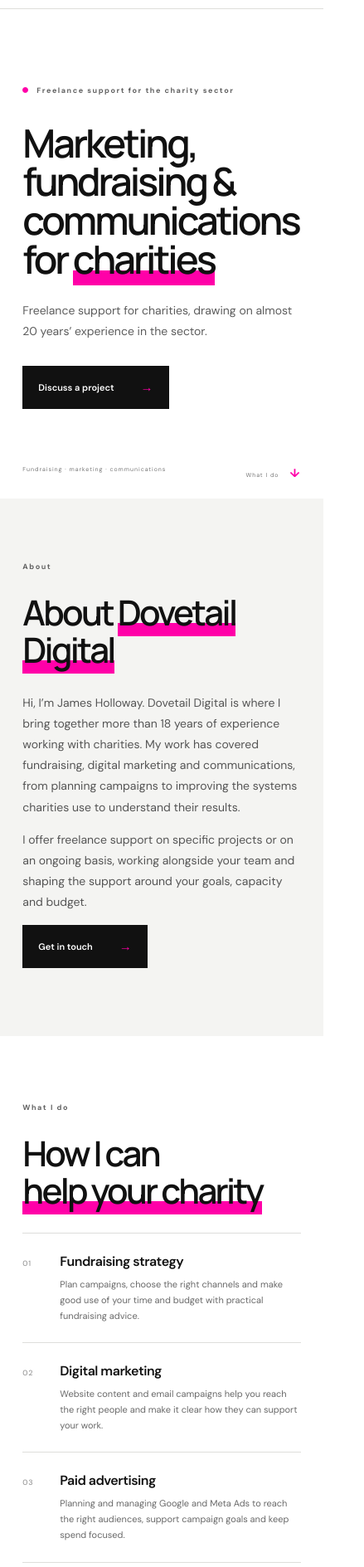
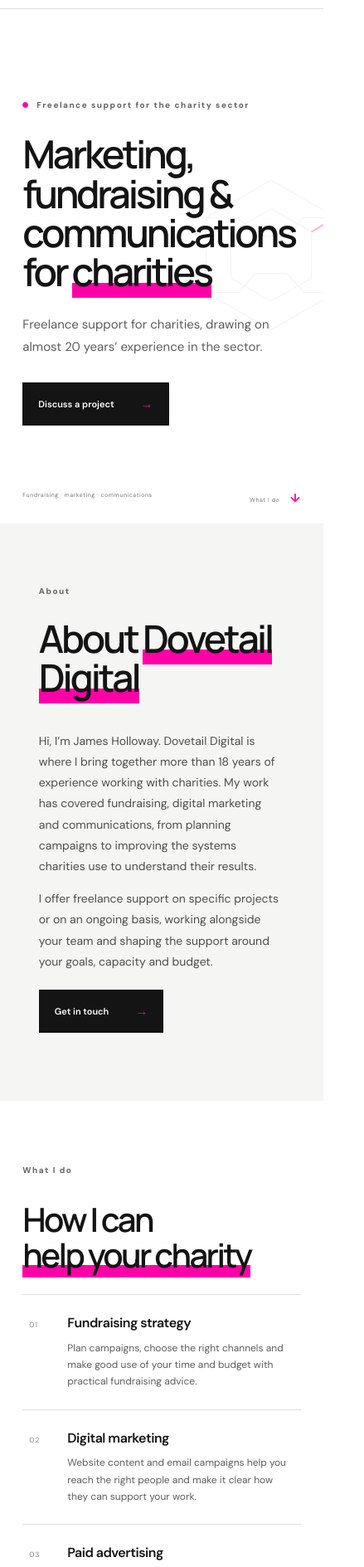
Before and after one commit to dovetaildigital/dovetaildigital, a plain HTML site: page public/index.html in a window 390 px wide. Shown: the part 73-1962 px from the top of the page at 83% size, 439 px wide, since content can reach past the window. Drawn offline with Linux system fonts and the light colour scheme.

Commit message:
Refine Dovetail homepage editorial design

```diff
--- a/public/index.html
+++ b/public/index.html
@@ -42,6 +42,12 @@
           <p class="intro">Freelance support for charities, drawing on almost 20 years’ experience in the sector.</p>
           <a class="button" href="#contact">Discuss a project <span aria-hidden="true">→</span></a>
         </div>
+        <svg class="hero-mark" viewBox="0 0 320 360" fill="none" aria-hidden="true" focusable="false">
+          <path d="M160 18 292 94v152l-132 76L28 246V94L160 18Z" />
+          <path d="M160 76 242 123v94l-82 47-82-47v-94l82-47Z" />
+          <path d="M28 94h66l34 38h64l34-38h66M28 246h66l34-38h64l34 38h66" />
+          <path class="hero-mark-accent" d="m242 123 50-29" />
+        </svg>
         <div class="hero-bottom"><span>Fundraising · marketing · communications</span><a href="#services">What I do <b>↓</b></a></div>
       </section>
 
--- a/public/styles.css
+++ b/public/styles.css
@@ -33,3 +33,94 @@ html{scroll-behavior:smooth;scroll-padding-top:24px}
 .back-to-top:focus-visible .back-to-top-arrow{outline:2px solid var(--accent);outline-offset:3px}
 footer{border-top:1px solid var(--line)}
 @media(max-width:800px){.back-to-top-section{padding-top:18px;padding-bottom:20px}}
+
+/* Editorial refinements */
+:root{--ink:#141414;--soft:#f5f5f3;--line:#dededb;--accent:#ff00a8}
+html{scroll-padding-top:32px}
+.eyebrow{font-size:10px;letter-spacing:.15em;line-height:1.5}
+.hero{min-height:700px;padding-top:112px;padding-bottom:86px}
+.hero-copy{max-width:930px}
+.hero h1{max-width:900px;font-size:clamp(60px,7vw,96px);letter-spacing:-.07em;line-height:.98}
+.hero .intro{max-width:520px;font-size:16px;line-height:1.75}
+.hero-mark{position:absolute;width:clamp(220px,25vw,360px);height:auto;right:8vw;top:50%;transform:translateY(-48%);color:#d8d8d4;opacity:.72;pointer-events:none}
+.hero-mark path{stroke:currentColor;stroke-width:1.1;vector-effect:non-scaling-stroke}
+.hero-mark .hero-mark-accent{stroke:var(--accent);stroke-width:2}
+.hero-bottom{font-size:9px;letter-spacing:.12em}
+.intro-section{padding:112px 12vw 124px}
+.intro-grid{display:block}
+.intro-grid h2{max-width:9ch;font-size:clamp(48px,6.2vw,78px);line-height:1.02}
+.intro-text{max-width:560px;margin:clamp(48px,8vw,104px) 0 0 auto}
+.intro-text p,.approach-text p{font-size:15px;line-height:1.82;color:#4e4e4b}
+.intro-text .button{margin-top:7px}
+.services{padding-top:112px;padding-bottom:126px}
+.services>.eyebrow{margin-bottom:40px}
+.services-grid{grid-template-columns:.72fr 1.28fr;gap:9%;align-items:start}
+.services-grid h2{position:sticky;top:42px;font-size:clamp(38px,4vw,52px);line-height:1.08}
+.service{padding:29px 12px 30px;transition:background-color .18s ease}
+.service::before{left:0;top:0;bottom:0;width:2px}
+.service:hover,.service:focus-within{background:#fafaf9}
+.service h3{font-size:18px;line-height:1.35}
+.service p{font-size:13px;line-height:1.7;color:#5d5d5a}
+.approach{padding:100px 12vw 116px;background:var(--soft)}
+.approach-grid{grid-template-columns:minmax(180px,.62fr) minmax(0,1.38fr);gap:12%;align-items:end}
+.approach h2{max-width:7ch;font-size:clamp(42px,4.6vw,60px);line-height:1.04}
+.approach-text{max-width:590px;padding-bottom:4px}
+.approach-text p{font-size:17px;line-height:1.8}
+.contact{padding:96px 12vw 108px;background:#141414}
+.contact>.eyebrow{color:#c0c0bd;margin-bottom:38px}
+.contact-row{grid-template-columns:.88fr 1.12fr;gap:11%;align-items:start}
+.contact h2{font-size:clamp(54px,6.1vw,82px);line-height:1.02;letter-spacing:-.07em;margin-bottom:25px}
+.contact h2 em{color:#ff21b0}
+.contact-copy>p{max-width:410px;font-size:15px;line-height:1.8;color:#c5c5c2}
+.contact-form fieldset{gap:20px}
+.contact-form label{font-size:10px;letter-spacing:.12em}
+.contact-form input,.contact-form textarea{border-color:#555;padding:14px 15px;line-height:1.55;transition:border-color .18s ease,background-color .18s ease}
+.contact-form input:focus,.contact-form textarea:focus{border-color:var(--accent);background:#242424}
+.contact-form .button{padding:17px 20px;min-height:50px}
+.button:focus-visible,.site-header a:focus-visible,.footer-links a:focus-visible,.hero-bottom a:focus-visible{outline:2px solid var(--accent);outline-offset:4px}
+@media(max-width:800px){
+  .hero{min-height:650px;padding-top:88px}
+  .hero-mark{right:4vw;width:250px;opacity:.42}
+  .hero-copy{max-width:760px}
+  .intro-section{padding-top:86px;padding-bottom:94px}
+  .intro-grid h2{max-width:10ch}
+  .intro-text{margin-top:48px}
+  .services{padding-top:88px;padding-bottom:98px}
+  .services-grid{grid-template-columns:1fr;gap:34px}
+  .services-grid h2{position:static}
+  .approach{padding-top:84px;padding-bottom:92px}
+  .approach-grid{grid-template-columns:.8fr 1.2fr;gap:8%;align-items:end}
+  .approach-text p{font-size:15px}
+  .contact{padding-top:82px;padding-bottom:88px}
+}
+@media(max-width:520px){
+  .hero{min-height:620px;padding:70px 7vw 80px}
+  .hero-mark{width:190px;right:-32px;top:48%;opacity:.3}
+  .hero h1{font-size:clamp(44px,12vw,58px);line-height:1.01;max-width:12ch;margin-top:28px}
+  .hero .intro{max-width:33ch;font-size:15px}
+  .hero-bottom{left:7vw;right:7vw;font-size:7px;letter-spacing:.08em}
+  .hero-bottom span{max-width:58%;line-height:1.6}
+  .intro-section{padding-top:74px;padding-bottom:82px}
+  .intro-grid h2{font-size:46px;max-width:10ch}
+  .intro-text{margin-top:40px}
+  .intro-text p,.approach-text p{font-size:14px;line-height:1.8}
+  .services{padding-top:76px;padding-bottom:84px}
+  .services>.eyebrow{margin-bottom:30px}
+  .services-grid{gap:26px}
+  .services-grid h2{font-size:40px}
+  .service{grid-template-columns:34px minmax(0,1fr);gap:12px;padding:23px 8px}
+  .service::before{left:0;top:0;bottom:0}
+  .service h3{font-size:16px;line-height:1.4}
+  .service p{font-size:12px;line-height:1.7}
+  .approach{padding-top:74px;padding-bottom:82px}
+  .approach-grid{grid-template-columns:1fr;gap:26px}
+  .approach h2{font-size:42px;max-width:10ch}
+  .approach-text{max-width:36ch}
+  .contact{padding-top:76px;padding-bottom:78px}
+  .contact>.eyebrow{margin-bottom:29px}
+  .contact h2{font-size:clamp(46px,12vw,58px)}
+  .contact-copy>p{font-size:14px}
+  .contact-row{gap:26px}
+  .contact-form fieldset{gap:16px}
+  .contact-form input,.contact-form textarea{font-size:16px}
+}
```
